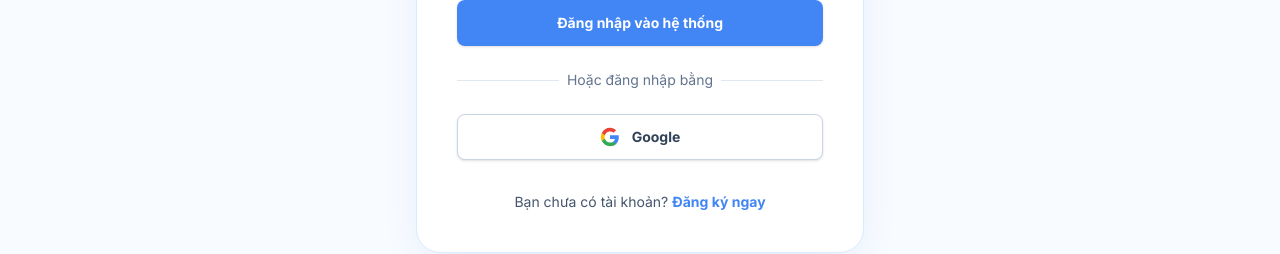
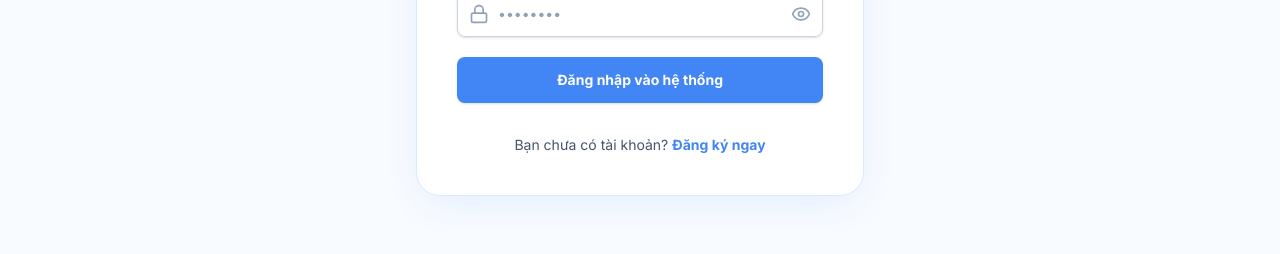
Before and after one commit to duongdaison3/ga4students, a Next.js app: page /dang-nhap in a window 1280 px wide. Shown: the part 547-801 px from the top of the page. Built offline with nearby package versions, Linux system fonts and the light colour scheme; no server answers.

Commit message:
remove sign in with gooogle

```diff
--- a/src/app/dang-nhap/page.tsx
+++ b/src/app/dang-nhap/page.tsx
@@ -7,7 +7,7 @@
 import { Mail, Lock, LogIn, Eye, EyeOff } from "lucide-react";
 
 import { auth, db } from "@/lib/firebase";
-import { signInWithEmailAndPassword, GoogleAuthProvider, signInWithPopup } from "firebase/auth";
+import { signInWithEmailAndPassword } from "firebase/auth";
 import { doc, getDoc, collection, query, where, getDocs, setDoc } from "firebase/firestore";
 import { useRouter } from "next/navigation";
 
@@ -47,50 +47,6 @@
     }
   };
 
-  const handleGoogleLogin = async () => {
-    setLoading(true);
-    setError("");
-    const provider = new GoogleAuthProvider();
-    try {
-      const result = await signInWithPopup(auth, provider);
-
-      // Check if user exists in Firestore
-      let userExists = false;
-      const userDoc = await getDoc(doc(db, "users", result.user.uid));
-      if (userDoc.exists()) {
-        userExists = true;
-      } else {
-        // Fallback check by email just in case uid differs
-        if (result.user.email) {
-          const q = query(collection(db, "users"), where("email", "==", result.user.email));
-          const querySnapshot = await getDocs(q);
-          if (!querySnapshot.empty) {
-            userExists = true;
-            try {
-              // Copy data to new UID doc so Firestore rules can evaluate it
-              const oldData = querySnapshot.docs[0].data();
-              await setDoc(doc(db, "users", result.user.uid), oldData, { merge: true });
-            } catch (syncError) {
-              console.error("Lỗi đồng bộ UID:", syncError);
-            }
-          }
-        }
-      }
-
-      if (!userExists) {
-        await auth.signOut();
-        setError("Tài khoản chưa được cấp quyền đăng nhập. Vui lòng đăng ký trước.");
-        setLoading(false);
-        return;
-      }
-
-      router.push("/");
-    } catch (err: any) {
-      console.error("Lỗi đăng nhập Google:", err);
-      setError("Đã xảy ra lỗi khi đăng nhập bằng Google.");
-      setLoading(false);
-    }
-  };
 
   return (
     <>
@@ -183,42 +139,6 @@
                 {loading ? 'Đang xác thực...' : 'Đăng nhập vào hệ thống'}
               </button>
             </div>
-
-            <div className="relative my-6">
-              <div className="absolute inset-0 flex items-center">
-                <div className="w-full border-t border-slate-200"></div>
-              </div>
-              <div className="relative flex justify-center text-sm">
-                <span className="px-2 bg-white text-slate-500">Hoặc đăng nhập bằng</span>
-              </div>
-            </div>
-
-            <button
-              type="button"
-              onClick={handleGoogleLogin}
-              disabled={loading}
-              className={`w-full flex items-center justify-center gap-3 py-3 px-4 border border-slate-300 rounded-lg shadow-sm text-sm font-bold text-slate-700 bg-white hover:bg-slate-50 focus:outline-none transition-colors ${loading ? 'opacity-70 cursor-not-allowed' : ''}`}
-            >
-              <svg className="w-5 h-5" viewBox="0 0 24 24">
-                <path
-                  fill="#4285F4"
-                  d="M22.56 12.25c0-.78-.07-1.53-.2-2.25H12v4.26h5.92c-.26 1.37-1.04 2.53-2.21 3.31v2.77h3.57c2.08-1.92 3.28-4.74 3.28-8.09z"
-                />
-                <path
-                  fill="#34A853"
-                  d="M12 23c2.97 0 5.46-.98 7.28-2.66l-3.57-2.77c-.98.66-2.23 1.06-3.71 1.06-2.86 0-5.29-1.93-6.16-4.53H2.18v2.84C3.99 20.53 7.7 23 12 23z"
-                />
-                <path
-                  fill="#FBBC05"
-                  d="M5.84 14.09c-.22-.66-.35-1.36-.35-2.09s.13-1.43.35-2.09V7.07H2.18C1.43 8.55 1 10.22 1 12s.43 3.45 1.18 4.93l2.85-2.22.81-.62z"
-                />
-                <path
-                  fill="#EA4335"
-                  d="M12 5.38c1.62 0 3.06.56 4.21 1.64l3.15-3.15C17.45 2.09 14.97 1 12 1 7.7 1 3.99 3.47 2.18 7.07l3.66 2.84c.87-2.6 3.3-4.53 6.16-4.53z"
-                />
-              </svg>
-              Google
-            </button>
           </form>
 
           <div className="mt-6 text-center">
```
